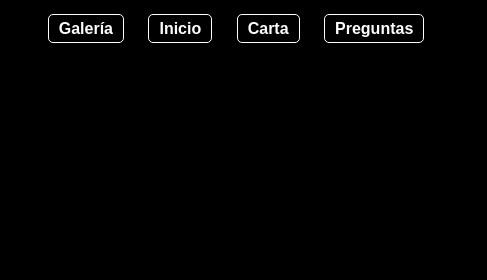
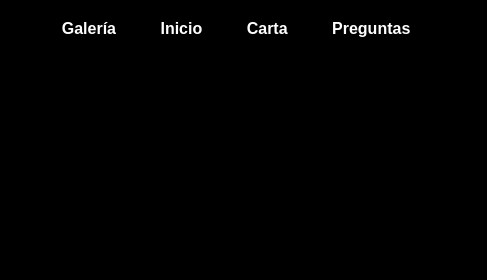
Before and after one commit to yahziem/Para-el-wey-de-Montse, a plain HTML site: page Carta.html in a window 1280 px wide. Shown: the top 280 px of the page, 404-891 px from the left. Drawn offline with Linux system fonts and the light colour scheme.

Commit message:
git add.

```diff
--- a/Recursos/css/Carta.css
+++ b/Recursos/css/Carta.css
@@ -24,7 +24,6 @@ nav ul li a {
   color: #fff;
   font-weight: bold;
   padding: 5px 10px; /* Agregar un poco de espacio entre el texto y el borde de los enlaces */
-  border: 1px solid #fff; /* Agregar un borde blanco a los enlaces */
   border-radius: 5px; /* Agregar esquinas redondeadas a los enlaces */
 }
 
```
